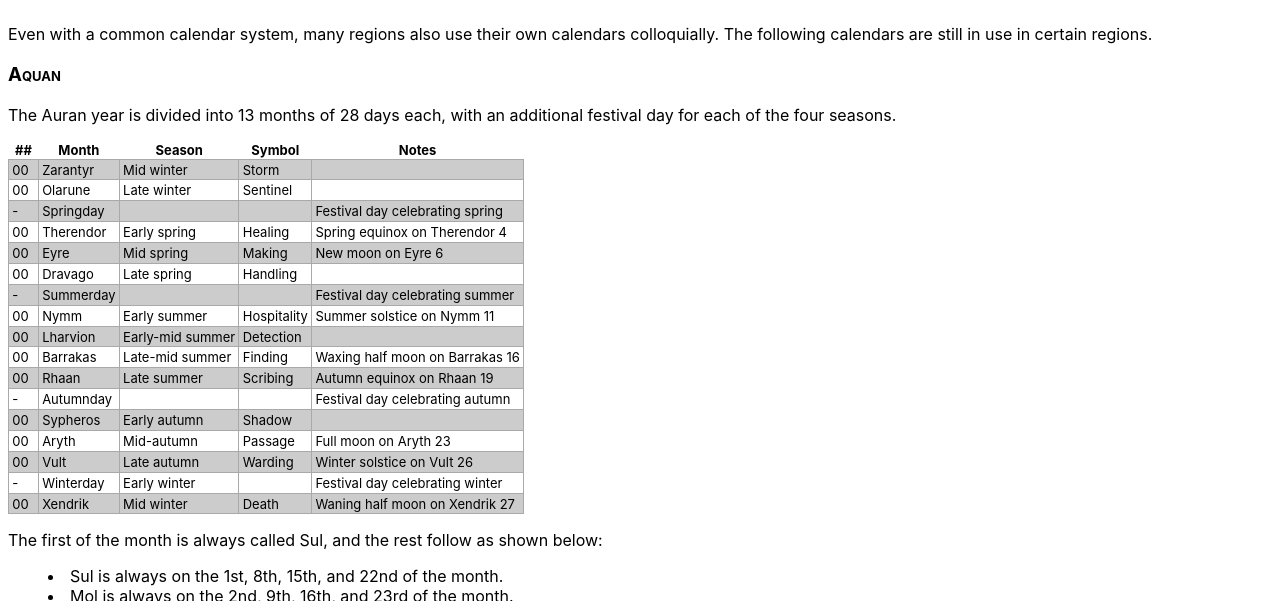
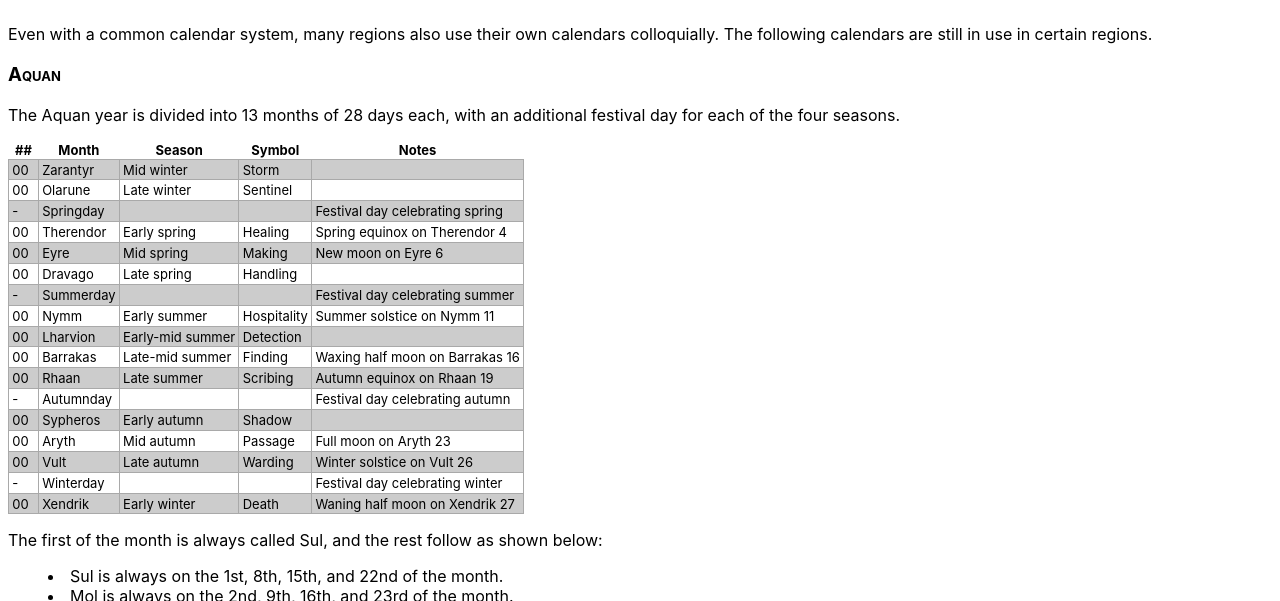
Before and after one commit to ctrueden/equilibrium, a Jekyll site: the page built from _pages/calendar.md, in a window 1280 px wide and 900 px high, scrolled down 1606 px. Shown: the part 155-756 px from the top of the window. Built offline with Jekyll 4.4.1, drawn with Linux system fonts in a browser that asks for light colours.

Commit message:
Fix typos in Aquan calendar section

```diff
--- a/_pages/calendar.md
+++ b/_pages/calendar.md
@@ -93,7 +93,7 @@ colloquially. The following calendars are still in use in certain regions.
 
 ### Aquan
 
-The Auran year is divided into 13 months of 28 days each,
+The Aquan year is divided into 13 months of 28 days each,
 with an additional festival day for each of the four seasons.
 
 | ## | Month     | Season           | Symbol      | Notes                           |
@@ -111,10 +111,10 @@ with an additional festival day for each of the four seasons.
 | 00 | Rhaan     | Late summer      | Scribing    | Autumn equinox on Rhaan 19      |
 |  - | Autumnday |                  |             | Festival day celebrating autumn |
 | 00 | Sypheros  | Early autumn     | Shadow      |                                 |
-| 00 | Aryth     | Mid-autumn       | Passage     | Full moon on Aryth 23           |
+| 00 | Aryth     | Mid autumn       | Passage     | Full moon on Aryth 23           |
 | 00 | Vult      | Late autumn      | Warding     | Winter solstice on Vult 26      |
-|  - | Winterday | Early winter     |             | Festival day celebrating winter |
-| 00 | Xendrik   | Mid winter       | Death       | Waning half moon on Xendrik 27  |
+|  - | Winterday |                  |             | Festival day celebrating winter |
+| 00 | Xendrik   | Early winter     | Death       | Waning half moon on Xendrik 27  |
 
 The first of the month is always called Sul, and the rest follow as shown below:
 
```
